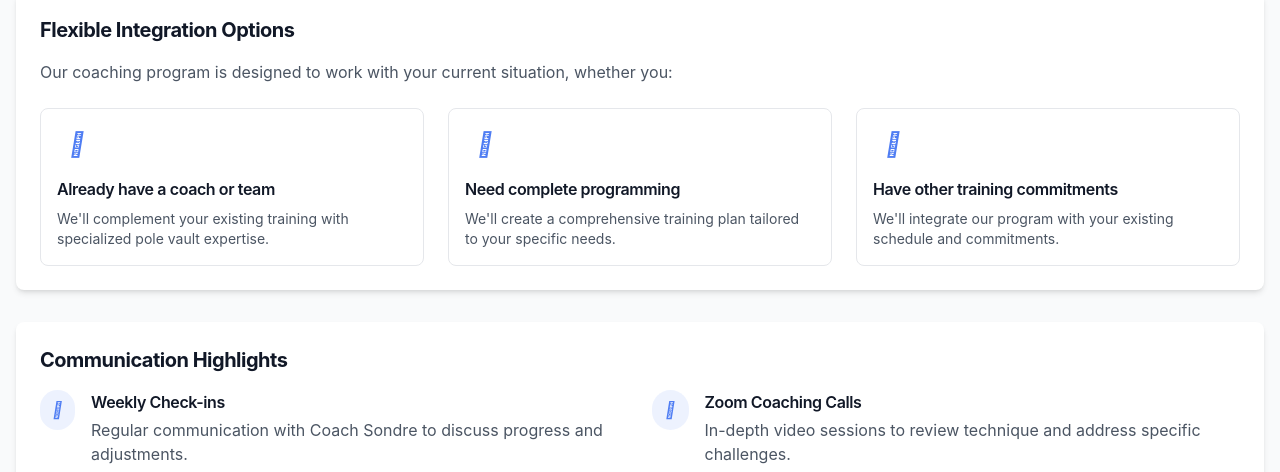
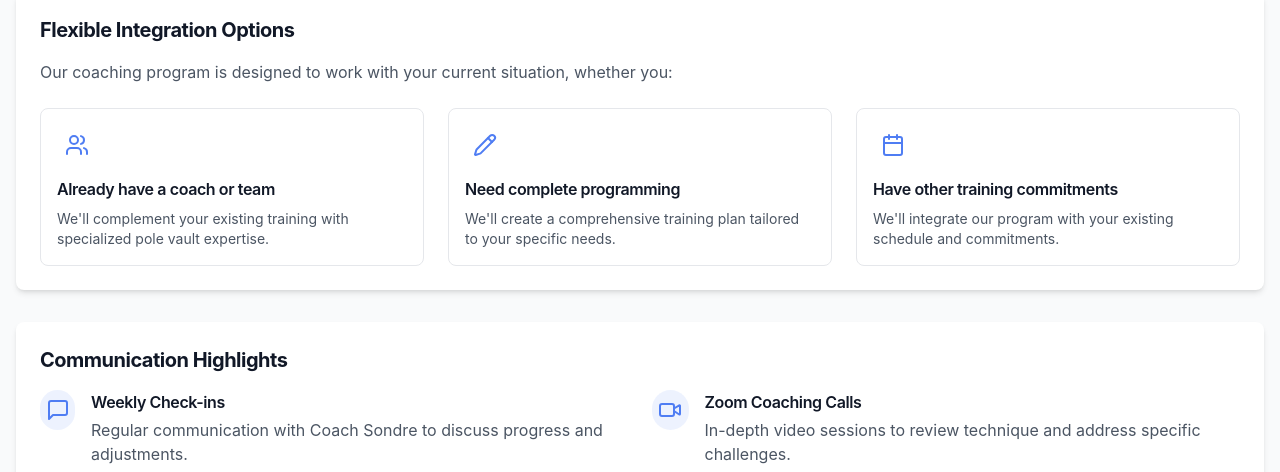
Before and after one commit to sondregut/pole-vault-elite-transform, a React (Vite) app: page /coaching in a window 1280 px wide. Shown: the part 1920-2392 px from the top of the page. Built offline with nearby package versions, Linux system fonts and the light colour scheme.

Commit message:
Fix: Icon and styling issues
Fix icon and styling issues in the OneOnOneCoaching page.

```diff
--- a/src/pages/OneOnOneCoaching.tsx
+++ b/src/pages/OneOnOneCoaching.tsx
@@ -1,10 +1,9 @@
-
 import React from "react";
 import { Link } from "react-router-dom";
 import Footer from "@/components/Footer";
 import { Button } from "@/components/ui/button";
 import { Input } from "@/components/ui/input";
-import { Check, Calendar, User } from "lucide-react";
+import { Check, Calendar, User, Users, Pencil, MessageSquare, Video } from "lucide-react";
 
 const OneOnOneCoaching: React.FC = () => {
   return (
@@ -291,7 +290,7 @@ const OneOnOneCoaching: React.FC = () => {
                 <div
                   className="w-10 h-10 flex items-center justify-center text-primary mb-3"
                 >
-                  <i className="ri-team-line text-2xl"></i>
+                  <Users size={24} className="text-primary" />
                 </div>
                 <h4 className="font-semibold text-gray-900 mb-2">
                   Already have a coach or team
@@ -305,7 +304,7 @@ const OneOnOneCoaching: React.FC = () => {
                 <div
                   className="w-10 h-10 flex items-center justify-center text-primary mb-3"
                 >
-                  <i className="ri-edit-line text-2xl"></i>
+                  <Pencil size={24} className="text-primary" />
                 </div>
                 <h4 className="font-semibold text-gray-900 mb-2">
                   Need complete programming
@@ -319,7 +318,7 @@ const OneOnOneCoaching: React.FC = () => {
                 <div
                   className="w-10 h-10 flex items-center justify-center text-primary mb-3"
                 >
-                  <i className="ri-calendar-line text-2xl"></i>
+                  <Calendar size={24} className="text-primary" />
                 </div>
                 <h4 className="font-semibold text-gray-900 mb-2">
                   Have other training commitments
@@ -340,7 +339,7 @@ const OneOnOneCoaching: React.FC = () => {
                 <div
                   className="w-10 h-10 flex items-center justify-center bg-primary/10 rounded-full text-primary"
                 >
-                  <i className="ri-message-3-line"></i>
+                  <MessageSquare size={24} className="text-primary" />
                 </div>
                 <div className="ml-4">
                   <h4 className="font-semibold text-gray-900 mb-1">
@@ -356,7 +355,7 @@ const OneOnOneCoaching: React.FC = () => {
                 <div
                   className="w-10 h-10 flex items-center justify-center bg-primary/10 rounded-full text-primary"
                 >
-                  <i className="ri-vidicon-line"></i>
+                  <Video size={24} className="text-primary" />
                 </div>
                 <div className="ml-4">
                   <h4 className="font-semibold text-gray-900 mb-1">
```
